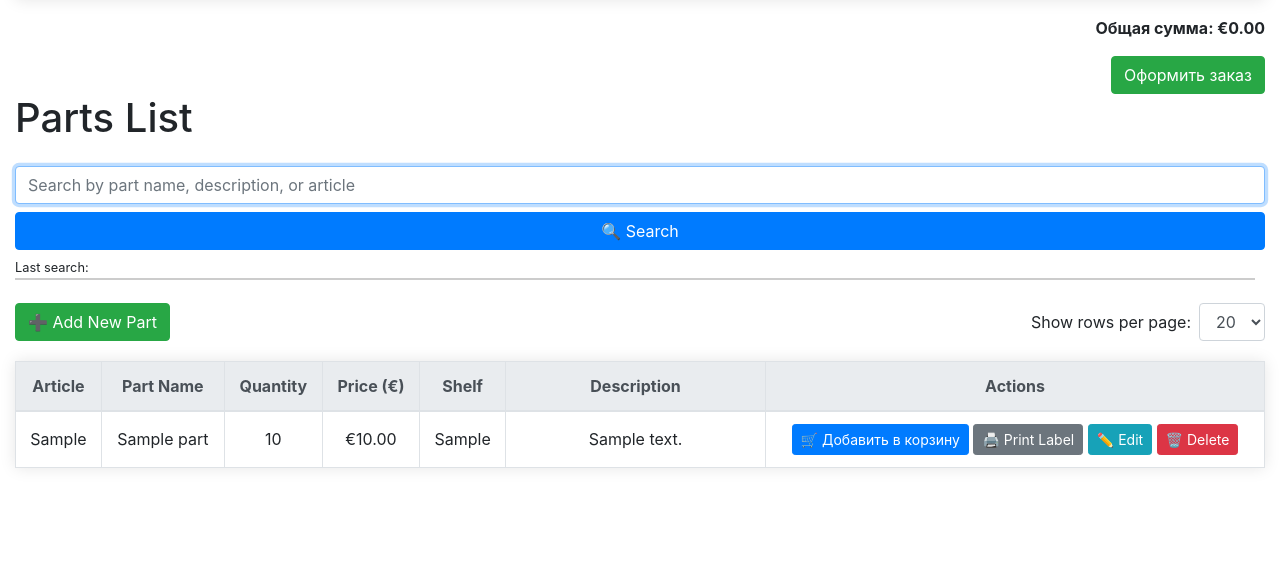
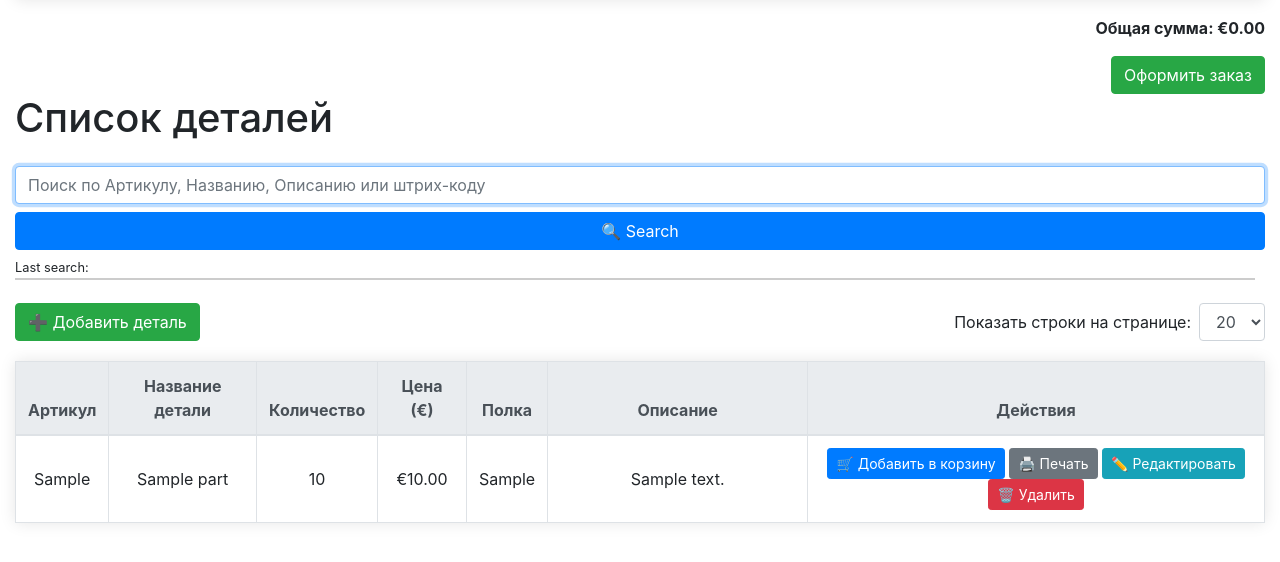
Before and after one commit to Ewi0/ALLOwhk, a PHP site: page / in a window 1280 px wide. Shown: the part 109-671 px from the top of the page. Run offline with PHP 8.4, Linux system fonts and the light colour scheme; tables that the repository leaves empty or names only in its code hold one stand-in row (values such as "Sample post").

Commit message:
Update index.php

```diff
--- a/index.php
+++ b/index.php
@@ -73,11 +73,11 @@ if ($page < 1) $page = 1;
 
     <div id="popup-message" class="alert alert-success" style="display:none;"></div>
 
-    <h1 class="mb-4">Parts List</h1>
+    <h1 class="mb-4">Список деталей</h1>
 
     <form method="GET" action="index.php" class="form-inline row mb-4">
         <div class="col-12">
-            <input type="text" id="search" name="search" class="form-control w-100 mb-2" placeholder="Search by part name, description, or article" value="" autofocus>
+            <input type="text" id="search" name="search" class="form-control w-100 mb-2" placeholder="Поиск по Артикулу, Названию, Описанию или штрих-коду" value="" autofocus>
 
         </div>
         <div class="col-12">
@@ -92,9 +92,9 @@ if ($page < 1) $page = 1;
     </form>
 
     <div class="d-flex justify-content-between align-items-center mb-3">
-        <a href="add_part.php" class="btn btn-success">➕ Add New Part</a>
+        <a href="add_part.php" class="btn btn-success">➕ Добавить деталь</a>
         <form method="GET" class="form-inline">
-            <label class="mr-2">Show rows per page:</label>
+            <label class="mr-2">Показать строки на странице:</label>
             <select name="rows_per_page" class="form-control" onchange="this.form.submit()">
                 <?php foreach ([5, 10, 20, 50] as $opt): ?>
                     <option value="<?= $opt ?>" <?= $rows_per_page == $opt ? 'selected' : '' ?>><?= $opt ?></option>
@@ -107,13 +107,13 @@ if ($page < 1) $page = 1;
     <table class="table table-bordered table-hover">
         <thead class="thead-light">
             <tr>
-                <th>Article</th>
-                <th>Part Name</th>
-                <th>Quantity</th>
-                <th>Price (€)</th>
-                <th>Shelf</th>
-                <th>Description</th>
-                <th>Actions</th>
+                <th>Артикул</th>
+                <th>Название детали</th>
+                <th>Количество</th>
+                <th>Цена (€)</th>
+                <th>Полка</th>
+                <th>Описание</th>
+                <th>Действия</th>
             </tr>
         </thead>
         <tbody>
@@ -127,9 +127,9 @@ if ($page < 1) $page = 1;
                 <td style="width: 260px;"><?= htmlspecialchars($row['description']) ?></td>
                 <td>
                     <button class="btn btn-primary btn-sm add-to-cart" data-id="<?= $row['id'] ?>">🛒 Добавить в корзину</button>
-                    <button class="btn btn-secondary btn-sm print-button no-print" onclick="printLabel(<?= $row['id'] ?>)">🖨️ Print Label</button>
-                    <a href="edit.php?id=<?= $row['id'] ?>" class="btn btn-info btn-sm">✏️ Edit</a>
-                    <a href="?delete_id=<?= $row['id'] ?>" class="btn btn-danger btn-sm">🗑️ Delete</a>
+                    <button class="btn btn-secondary btn-sm print-button no-print" onclick="printLabel(<?= $row['id'] ?>)">🖨️ Печать</button>
+                    <a href="edit.php?id=<?= $row['id'] ?>" class="btn btn-info btn-sm">✏️ Редактировать</a>
+                    <a href="?delete_id=<?= $row['id'] ?>" class="btn btn-danger btn-sm">🗑️ Удалить</a>
                 </td>
             </tr>
         <?php endforeach; ?>
```
